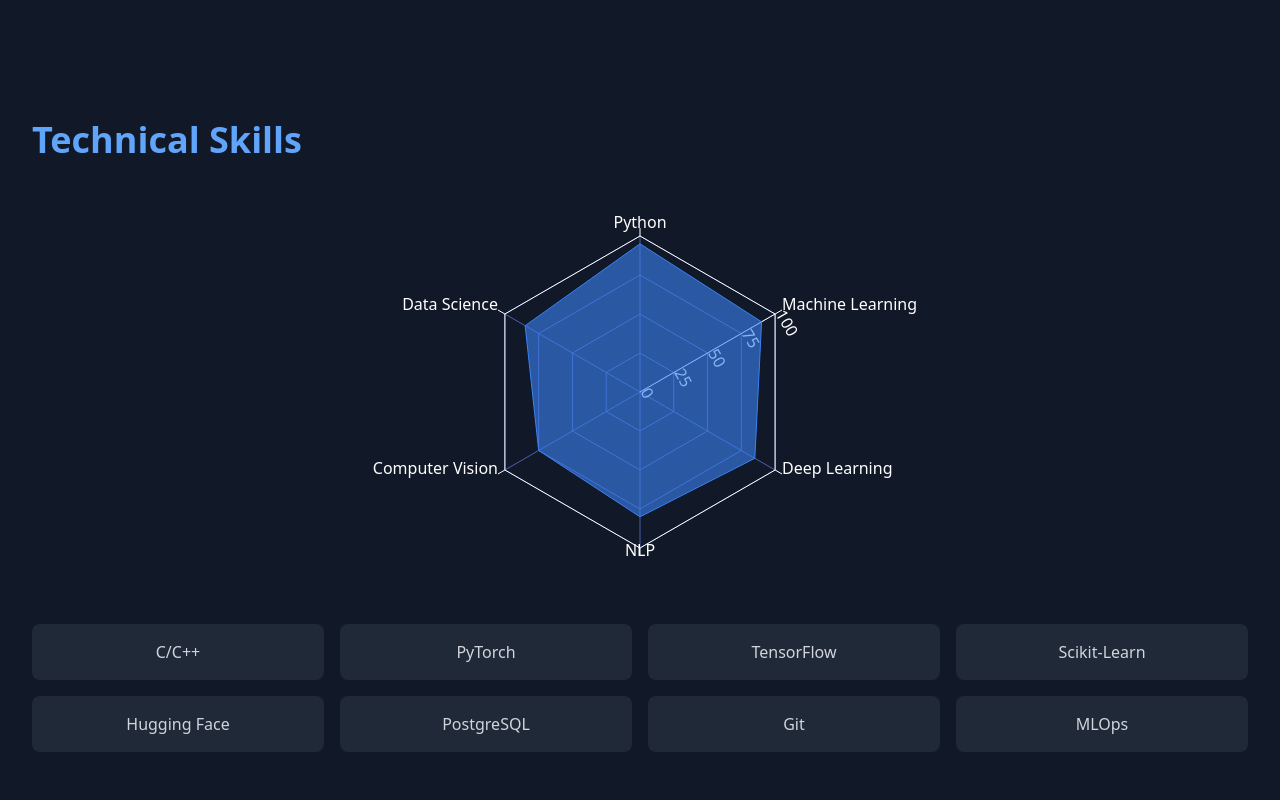
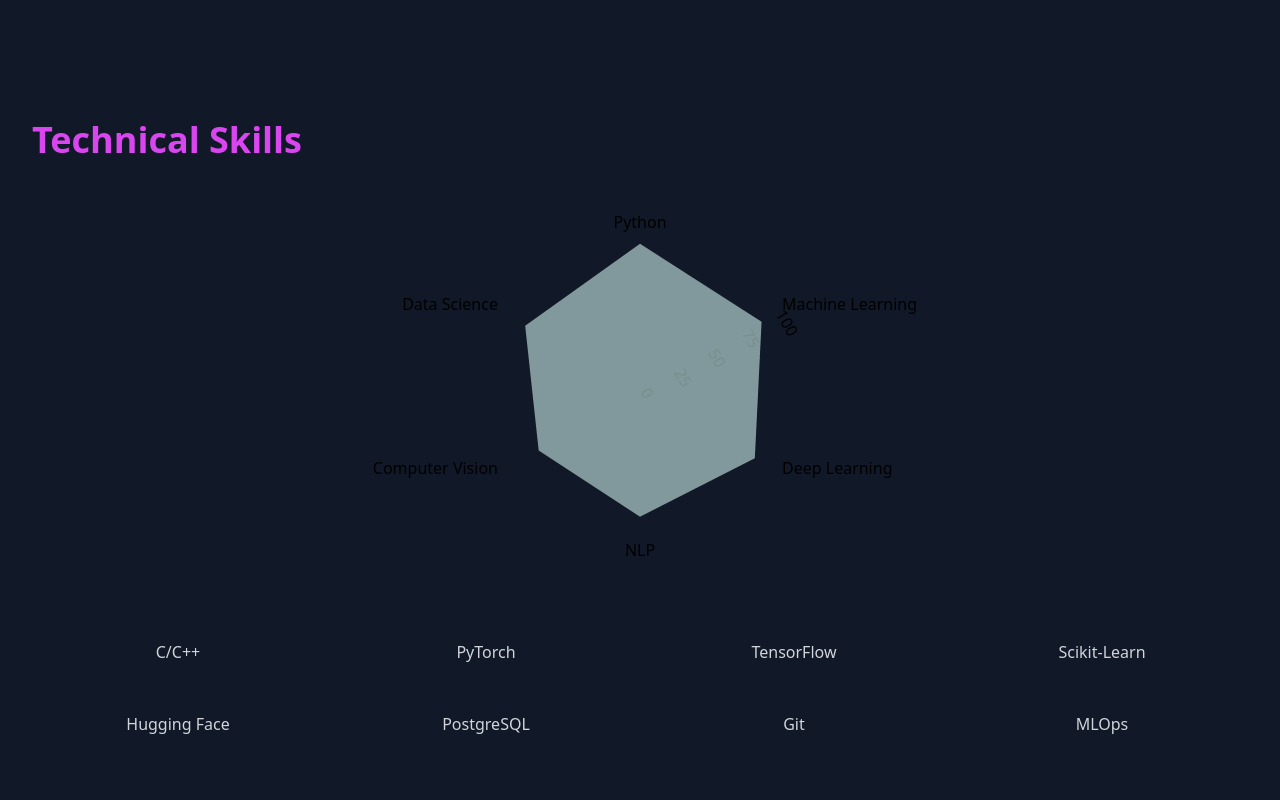
Before and after one commit to Ananyaearth/ananya-portfolio, a React (Vite) app: page / in a window 1280 px wide. Shown: the part 1200-2000 px from the top of the page. Built offline with nearby package versions, Linux system fonts and the light colour scheme; the HTML template or start-up script is replaced by a standard one.

Commit message:
Update and rename Skills.js to Skills.jsx

```diff
--- a/src/components/Skills.js
+++ b/src/components/Skills.jsx
@@ -14,26 +14,26 @@ function Skills() {
   ];
 
   return (
-    <section id="skills" className="py-16 bg-gray-900">
+    <section id="skills" className="py-16 bg-gray-900 dark:bg-gray-800 text-white dark:text-gray-300">
       <div className="max-w-7xl mx-auto px-4 sm:px-6 lg:px-8">
-        <h2 className="text-4xl font-bold text-blue-400 mb-8">Technical Skills</h2>
+        <h2 className="text-4xl font-bold text-fuchsia-500 dark:text-fuchsia-400 mb-8">Technical Skills</h2>
         <ResponsiveContainer width="100%" height={400}>
           <RadarChart cx="50%" cy="50%" outerRadius="80%" data={data}>
-            <PolarGrid stroke="#4B5EAA" />
-            <PolarAngleAxis dataKey="skill" stroke="#ffffff" fill="#ffffff" />
-            <PolarRadiusAxis angle={30} domain={[0, 100]} stroke="#ffffff" />
+            <PolarGrid stroke="#4B5EAA dark:#4B5EAA" />
+            <PolarAngleAxis dataKey="skill" stroke="#ffffff dark:#ffffff" fill="#ffffff dark:#ffffff" />
+            <PolarRadiusAxis angle={30} domain={[0, 100]} stroke="#ffffff dark:#ffffff" />
             <Radar
               name="Skills"
               dataKey="level"
-              stroke="#3B82F6"
-              fill="#3B82F6"
+              stroke="#fuchsia-500"
+              fill="#CBEEEA"
               fillOpacity={0.6}
             />
           </RadarChart>
         </ResponsiveContainer>
         <div className="mt-8 grid grid-cols-2 md:grid-cols-4 gap-4">
           {['C/C++', 'PyTorch', 'TensorFlow', 'Scikit-Learn', 'Hugging Face', 'PostgreSQL', 'Git', 'MLOps'].map((skill) => (
-            <div key={skill} className="bg-gray-800 p-4 rounded-lg text-center text-gray-300 hover:bg-blue-700 transition">
+            <div key={skill} className="bg-gray-900 dark:bg-gray-700 p-4 rounded-lg text-center text-gray-300 dark:text-gray-400 hover:bg-FFDDBB dark:hover:bg-fuchsia-700 transition">
               {skill}
             </div>
           ))}
```
